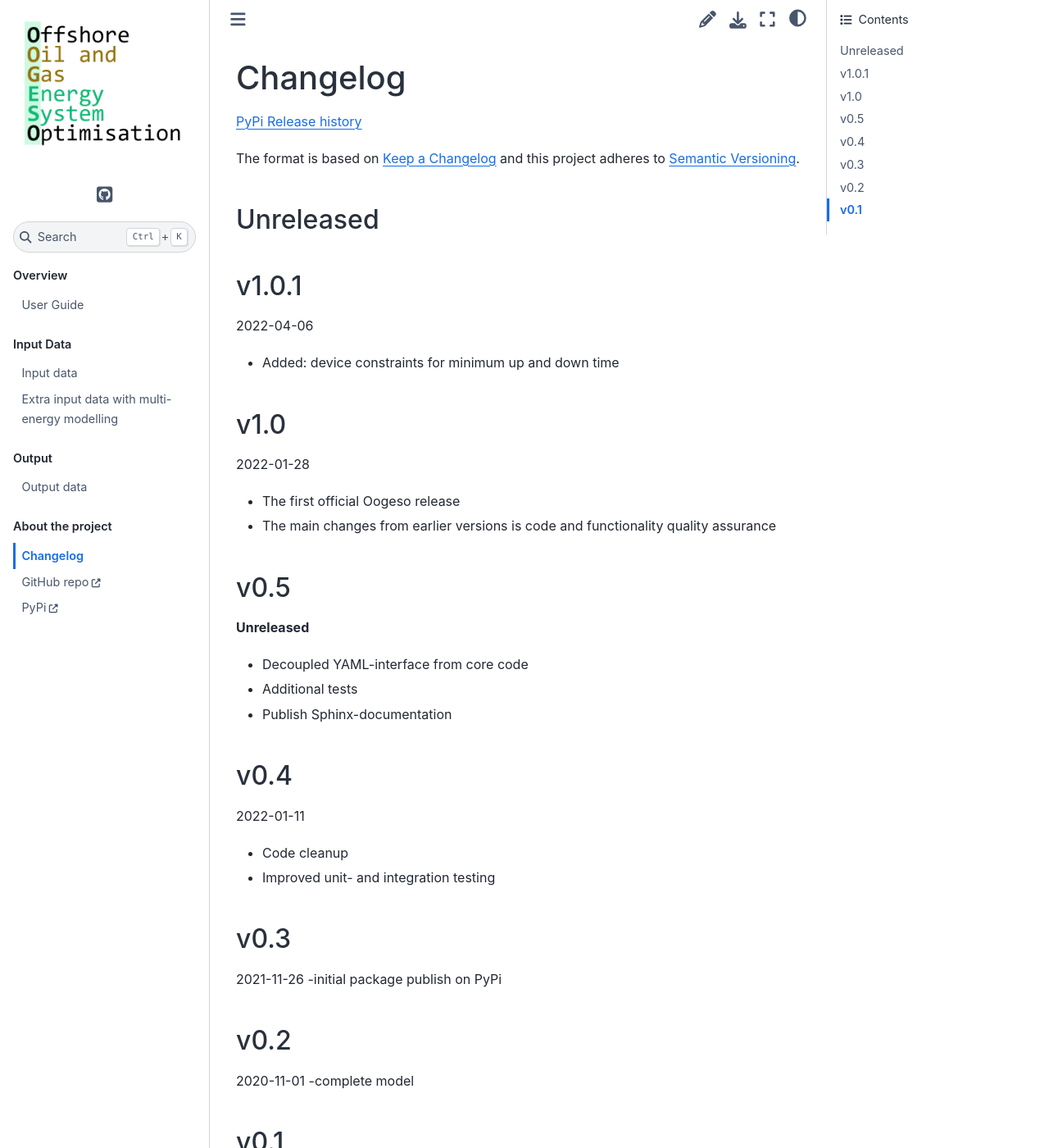
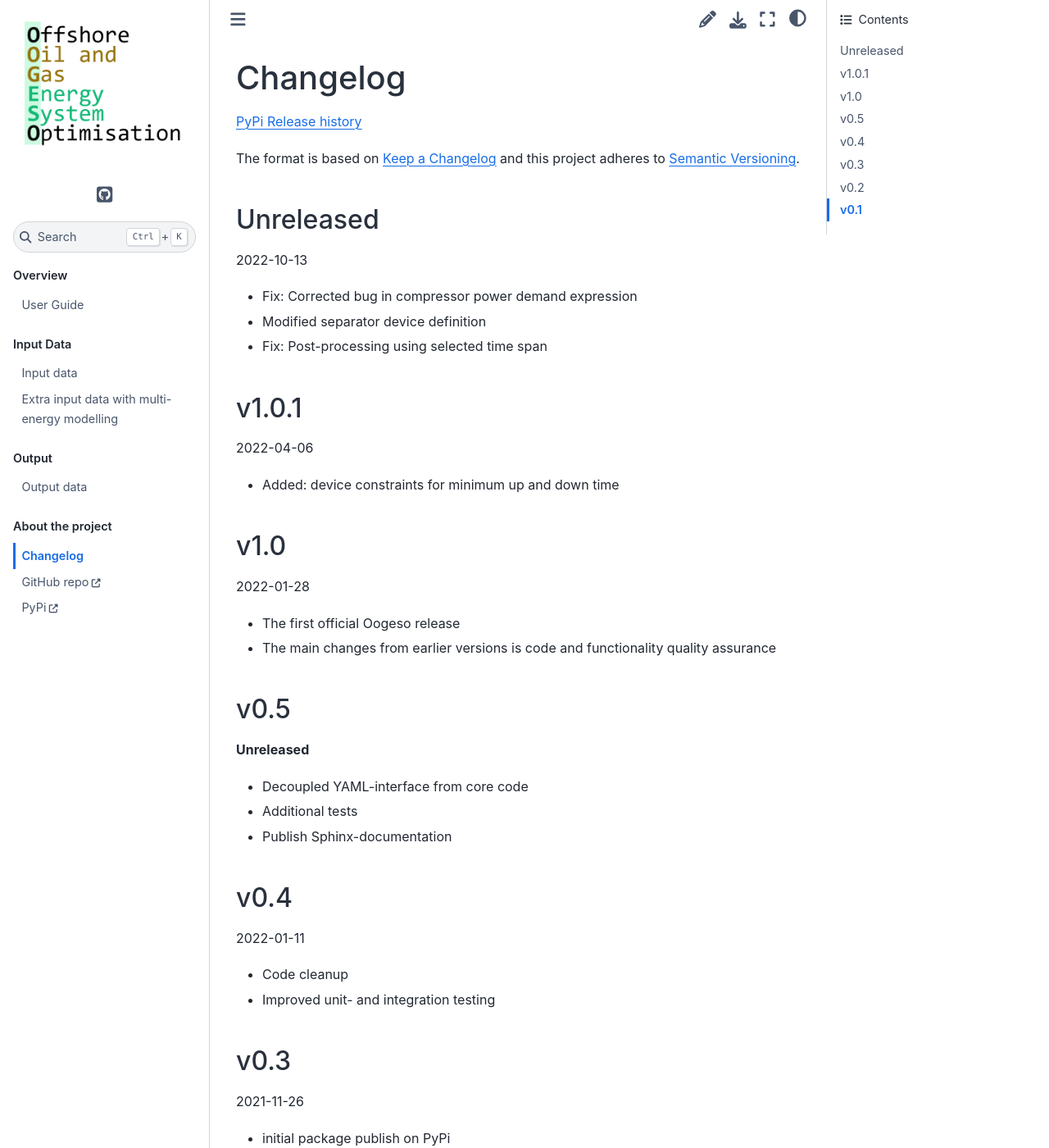
Before and after one commit to oogeso/oogeso, a Sphinx documentation site: the page built from docs/changelog.md, in a window 1280 px wide and 1400 px high. Shown: the whole window at 82% size. Built offline with Sphinx 7.4.7 and the Sphinx Book theme 1.1.4, drawn with Linux system fonts in a browser that asks for light colours; some of the changed text lies outside the part shown.

Commit message:
update changelog, change dependency version

```diff
--- a/docs/changelog.md
+++ b/docs/changelog.md
@@ -6,6 +6,10 @@ and this project adheres to [Semantic Versioning](http://semver.org/).
 
 
 ## Unreleased
+2022-10-13
+- Fix: Corrected bug in compressor power demand expression
+- Modified separator device definition
+- Fix: Post-processing using selected time span
 
 ## v1.0.1
 2022-04-06
@@ -29,12 +33,12 @@ and this project adheres to [Semantic Versioning](http://semver.org/).
 
 ## v0.3
 2021-11-26
--initial package publish on PyPi
+- initial package publish on PyPi
 
 ## v0.2
 2020-11-01
--complete model
+- complete model
 
 ## v0.1
 2020-05-11
--unfinished development
+- unfinished development
--- a/pyproject.toml
+++ b/pyproject.toml
@@ -42,7 +42,7 @@ pydantic = "^1.9.0"
 
 [tool.poetry.dev-dependencies]
 pytest = "^6"
-mypy = "^.9"
+mypy = "^0.9"
 pylint = "^2"
 black = "^21.10b"
 nbmake = "^1"
```
